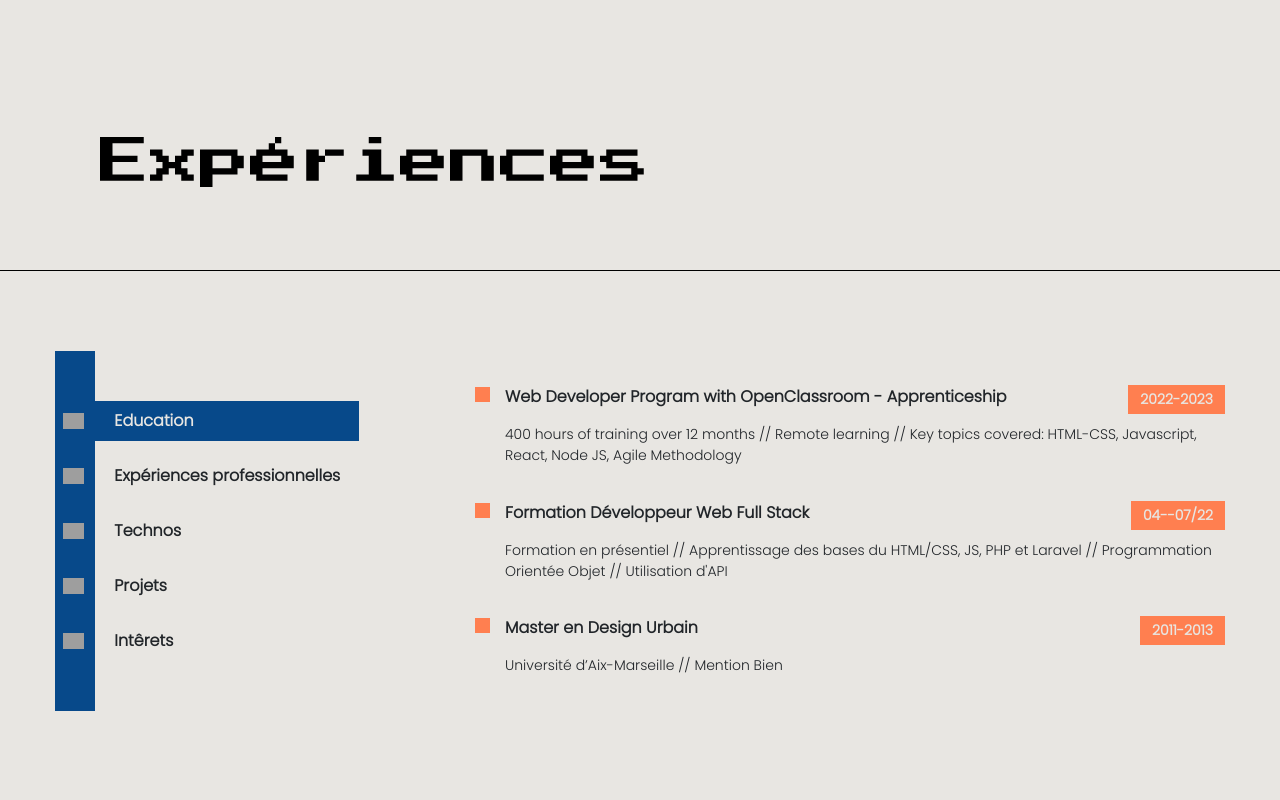
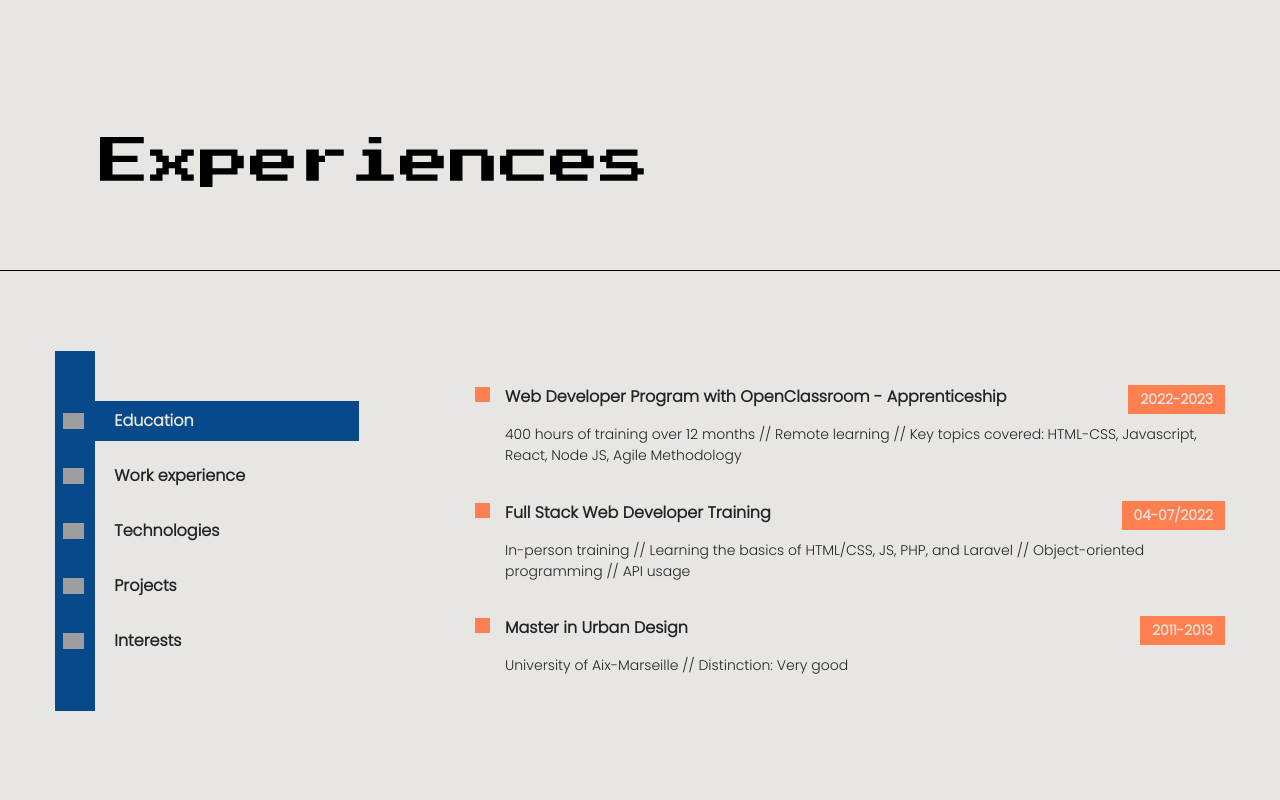
Before and after one commit to GabrielAmade/portfolio, a React (Create React App) app: page / in a window 1280 px wide. Shown: the part 1700-2500 px from the top of the page. Built offline with nearby package versions, Linux system fonts and the light colour scheme; grey boxes are pictures that could not be loaded.

Commit message:
traduction english resume

```diff
--- a/src/App.js
+++ b/src/App.js
@@ -18,5 +18,4 @@ function App() {
     </div>
   );
 }
-
 export default App;
--- a/src/PortfolioContainer/Home/Profile.jsx
+++ b/src/PortfolioContainer/Home/Profile.jsx
@@ -5,7 +5,7 @@ import "./Profile.css";
 import profilephoto from "../../assets/Home/profilephoto.jpg";
 import data_fr from "../../datas_fr.json";
 import data_en from "../../datas_en.json";
-import data_it from "../../datas_it.json"; // Importez les données en italien
+import data_it from "../../datas_it.json";
 
 const Profile = () => {
   const [language, setLanguage] = useState("fr");
--- a/src/PortfolioContainer/Resume/Resume.jsx
+++ b/src/PortfolioContainer/Resume/Resume.jsx
@@ -17,7 +17,7 @@ function Resume() {
     if (detectedLanguage === "fr" || detectedLanguage === "en" || detectedLanguage === "it") {
       setLanguage(detectedLanguage);
     } else {
-      setLanguage("en"); // Default to English if not supported
+      setLanguage("en");
     }
   }, []);
 
@@ -49,11 +49,11 @@ function Resume() {
   };
 
   const resumeBullets = [
-    { label: "Education", logoSrc: "education.svg" },
-    { label: "Expériences professionnelles", logoSrc: "work-history.svg" },
-    { label: "Technos", logoSrc: "programming-skills.svg" },
-    { label: "Projets", logoSrc: "projects.svg" },
-    { label: "Intêrets", logoSrc: "interests.svg" },
+    { label: data.bullet_name_1, logoSrc: "education.svg" },
+    { label: data.bullet_name_2, logoSrc: "work-history.svg" },
+    { label: data.bullet_name_3, logoSrc: "programming-skills.svg" },
+    { label: data.bullet_name_4, logoSrc: "projects.svg" },
+    { label: data.bullet_name_5, logoSrc: "interests.svg" },
   ];
 
   const programmingSkillsDetails = [
@@ -75,16 +75,14 @@ function Resume() {
           target="_blank"
           rel="noopener noreferrer"
         >
-          Créez la page d'accueil d'une agence de voyage
+          {data.project_name_1}
         </a>
       ),
       duration: { fromDate: "2020", toDate: "2021" },
       description: (
         <div className="project-container">
           <div className="project-description project-description-1">
-            Intégrer la maquette du site en HTML et CSS // Respecter le visuel
-            fourni // Rendre l’interface parfaitement responsive pour smartphone
-            et tablette
+            {data.project_details_1}
           </div>
           <div className="project-image project-image-1"></div>
         </div>
@@ -97,7 +95,7 @@ function Resume() {
           target="_blank"
           rel="noopener noreferrer"
         >
-          Créez une page web dynamique
+          {data.project_name_2}
         </a>
       ),
       duration: { fromDate: "2020", toDate: "2021" },
@@ -105,10 +103,7 @@ function Resume() {
       description: (
         <div className="project-container">
           <div className="project-description project-description-2">
-            Créer la page de présentation des travaux d'une architecte //
-            Ajouter une page de connexion de l'administrateur du site //
-            Afficher une fenêtre modale permettant d’ajouter et de supprimer de
-            nouveaux projets
+            {data.project_details_2}
           </div>
           <div className="project-image project-image-2"></div>
         </div>
@@ -122,16 +117,14 @@ function Resume() {
           target="_blank"
           rel="noopener noreferrer"
         >
-          Créez une application web de location immobilière
+          {data.project_name_3}
         </a>
       ),
       duration: { fromDate: "2020", toDate: "2021" },
       description: (
         <div className="project-container">
           <div className="project-description project-description-3">
-            Créer les pages et les composants du site // Mettre en place les
-            routes pour connecter ces pages // Ajouter des animations de
-            carrousel et de collapse
+            {data.project_details_3}
           </div>
           <div className="project-image project-image-3"></div>
         </div>
@@ -149,18 +142,16 @@ function Resume() {
       />
 
       <ResumeHeading
-        heading={"Formation Développeur Web Full Stack"}
-        subHeading={
-          "Formation en présentiel // Apprentissage des bases du HTML/CSS, JS, PHP et Laravel //  Programmation Orientée Objet // Utilisation d'API"
-        }
-        fromDate={"04-"}
-        toDate={"07/22"}
+        heading={data.studies_name_2}
+        subHeading={data.studies_details_2}
+        fromDate={data.studies_year_from_2}
+        toDate={data.studies_year_to_2}
       />
       <ResumeHeading
-        heading={"Master en Design Urbain"}
-        subHeading={"Université d’Aix-Marseille // Mention Bien"}
-        fromDate={"2011"}
-        toDate={"2013"}
+        heading={data.studies_name_3}
+        subHeading={data.studies_details_3}
+        fromDate={data.studies_year_from_3}
+        toDate={data.studies_year_to_3}
       />
     </div>,
 
@@ -168,25 +159,27 @@ function Resume() {
     <div className="resume-screen-container" key="work-experience">
       <div className="experience-container">
         <ResumeHeading
-          heading={"Santé Formapro // Développeur Web Full-Stack"}
-          subHeading={"Contrat en alternance d'un an"}
+          heading={data.work_experience_heading}
+          subHeading={data.work_experience_subheading}
           fromDate={"2022"}
           toDate={"Présent"}
         />
         <div className="experience-description">
           <span className="resume-description-text">
-            - Intégration de cours e-learning
+            {data.work_experience_list_1}
           </span>
           <br />
           <span className="resume-description-text">
-            - Création de nouvelles fonctionnalités en PHP pour la plateforme
+            {data.work_experience_list_2}
           </span>
           <br />
           <span className="resume-description-text">
-            - Gestion et création de sites Wordpress{" "}
+            {data.work_experience_list_3}
           </span>
           <br />
-          <span className="resume-description-text">- Réalisation d'audits et optimisation SEO des sites du groupe SFP Expansion </span>
+          <span className="resume-description-text">
+            {data.work_experience_list_4}
+          </span>
           <br />
         </div>
       </div>
@@ -227,16 +220,16 @@ function Resume() {
     /* Interests */
     <div className="resume-screen-container" key="interests">
       <ResumeHeading
-        heading="Écriture"
-        description="Ma passion pour les mots m'a guidé vers une expérience passionnante en tant que rédacteur indépendant pendant deux ans sur la plateforme Come up. J'ai eu le plaisir d'écrire des dizaines d'articles sur une variété de sujets, du bien-être au web marketing en passant par la photographie."
+        heading={data.hobby_title_1}
+        description={data.hobby_description_1}
       />
       <ResumeHeading
-        heading="Cinéma"
-        description="Je suis captivé par l'art cinématographique et ses histoires en mouvement, trouvant inspiration et évasion dans chaque scène."
+        heading={data.hobby_title_2}
+        description={data.hobby_description_2}
       />
       <ResumeHeading
-        heading="Voyages"
-        description="L'appel de l'aventure m'a conduit à vivre cinq ans à l'étranger, explorant plusieurs pays très différents (Australie, Nouvelle-Zélande, Bali, les îles Fidji, Thaïlande, Malaysie, Singapour, Écosse, Canada...) et découvrant une multitude de cultures."
+        heading={data.hobby_title_3}
+        description={data.hobby_description_3}
       />
     </div>,
   ];
@@ -283,7 +276,7 @@ function Resume() {
   return (
     <>
       <div id="experiences"></div>
-      <Heading title={"Expériences"} />
+      <Heading title={data.experiences} />
       <div className="resume-container screen-container">
         <div className="resume-content">
           <div className="resume-card">
--- a/src/datas_en.json
+++ b/src/datas_en.json
@@ -3,6 +3,9 @@
     "navbar_about_me": "About",
     "navbar_experiences": "Experiences",
     "navbar_contact": "Contact",
+
+
+
 
     "greeting": "Hello,",
     "tagline": "I am Gabriel, a full-stack web developer and passionate about SEO",
@@ -20,10 +23,63 @@
 
 
 
+
+
+    "experiences": "Experiences",
+
+    "bullet_name_1": "Education",
+    "bullet_name_2": "Work experience",
+    "bullet_name_3": "Technologies",
+    "bullet_name_4": "Projects",
+    "bullet_name_5": "Interests",
+
+
     "studies_name_1": "Web Developer Program with OpenClassroom - Apprenticeship",
     "studies_year_from_1": "2022",
     "studies_year_to_1": "2023",
-    "studies_details_1": "400 hours of training over 12 months // Remote learning // Key topics covered: HTML-CSS, Javascript, React, Node JS, Agile Methodology"
+    "studies_details_1": "400 hours of training over 12 months // Remote learning // Key topics covered: HTML-CSS, Javascript, React, Node JS, Agile Methodology",
+
+    "studies_name_2": "Full Stack Web Developer Training",
+    "studies_year_from_2": "04",
+    "studies_year_to_2": "07/2022",
+    "studies_details_2": "In-person training // Learning the basics of HTML/CSS, JS, PHP, and Laravel // Object-oriented programming // API usage",
+
+    "studies_name_3": "Master in Urban Design",
+    "studies_year_from_3": "2011",
+    "studies_year_to_3": "2013",
+    "studies_details_3": "University of Aix-Marseille // Distinction: Very good",
+
+    "work_experience_heading": "Santé Formapro // Full-Stack Web Developer",
+    "work_experience_subheading": "Apprenticeship for one year",
+    "work_experience_list_1": "- Integration of e-learning courses",
+    "work_experience_list_2": "- Creation of new PHP features for the platform",
+    "work_experience_list_3": "- Management and creation of WordPress sites",
+    "work_experience_list_4": "- SEO audits and optimization of sites for the SFP Expansion group",
+
+
+    "project_name_1": "Create a travel agency homepage with HTML & CSS",
+    "project_details_1": "Integrate the site's mockup in HTML and CSS // Respect the provided visuals // Make the interface fully responsive for smartphones and tablets",
+
+    "project_name_2": "Create a dynamic web page with JavaScript",
+    "project_details_2": "Create the page to present the architect's work // Add an administrator login page // Display a modal window to add and delete new projects",
+
+    "project_name_3": "Create a real estate rental web application with React",
+    "project_details_3": "Create the pages and components of the site // Set up routes to connect these pages // Add carousel and collapse animations",
+
+
+    "hobby_title_1": "Writing",
+    "hobby_description_1": "My passion for words led me to a thrilling experience as a freelance writer for two years on the Come up platform. I had the pleasure of writing dozens of articles on a variety of topics, from well-being to web marketing to photography.",
+
+    "hobby_title_2": "Cinema",
+    "hobby_description_2": "I am captivated by the art of cinema and its moving stories, finding inspiration and escape in every scene.",
+
+    "hobby_title_3": "Travel",
+    "hobby_description_3": "The call of adventure led me to live abroad for five years, exploring several very different countries (Australia, New Zealand, Bali, the Fiji Islands, Thailand, Malaysia, Singapore, Scotland, Canada...) and discovering a multitude of cultures."
+
+
+
+
+
 
 
 }
--- a/src/datas_fr.json
+++ b/src/datas_fr.json
@@ -2,6 +2,8 @@
     "navbar_about_me": "À Propos",
     "navbar_experiences": "Expériences",
     "navbar_contact": "Contact",
+
+
 
     "greeting": "Hello,",
     "tagline": "Je suis Gabriel, développeur web full-stack et passionné de SEO",
@@ -17,50 +19,63 @@
       "Toujours à l’affut des nouvelles technologies et des dernières avancées"
     ],
 
+
+
+
+    "experiences": "Expériences",
+
+    "bullet_name_1": "Diplômes",
+    "bullet_name_2": "Expériences professionnelles",
+    "bullet_name_3": "Technos",
+    "bullet_name_4": "Projets",
+    "bullet_name_5": "Intêrets",
+
     "studies_name_1": "Formation “Développeur Web” avec Open Classroom en Alternance",
     "studies_year_from_1": "2022",
     "studies_year_to_1": "2023",
     "studies_details_1": "400 heures de formation sur 12 mois // Formation en distancielle // Principales notions abordées : HTML-CSS, Javascript, React, Node JS, Méthode Agile",
 
+    "studies_name_2": "Formation Développeur Web Full Stack",
+    "studies_year_from_2": "04",
+    "studies_year_to_2": "07/2022",
+    "studies_details_2": "Formation en présentiel // Apprentissage des bases du HTML/CSS, JS, PHP et Laravel //  Programmation Orientée Objet // Utilisation d'API",
+
+    "studies_name_3": "Master en Design Urbain",
+    "studies_year_from_3": "2011",
+    "studies_year_to_3": "2013",
+    "studies_details_3": "Université d’Aix-Marseille // Mention Bien",
+
+    "work_experience_heading": "Santé Formapro // Développeur Web Full-Stack",
+    "work_experience_subheading": "Contrat en alternance d'un an",
+    "work_experience_list_1": "- Intégration de cours e-learning",
+    "work_experience_list_2": "- Création de nouvelles fonctionnalités en PHP pour la plateforme",
+    "work_experience_list_3": "- Gestion et création de sites Wordpress",
+    "work_experience_list_4": "- Réalisation d'audits et optimisation SEO des sites du groupe SFP Expansion",
 
 
-    "studies": [
-      {
-        "name1": "Formation “Développeur Web” avec Open Classroom en Alternance",
-        "years": "2022 - 2023",
-        "details": "400 heures de formation sur 12 mois // Formation en distancielle // Principales notions abordées : HTML-CSS, Javascript, React, Node JS, Méthode Agile"
-      },
-      {
-        "name": "Formation Développeur Web Full Stack",
-        "years": "04 - 07/2022",
-        "details": "Formation en présentiel // Apprentissage des bases du HTML/CSS, JS, PHP et Laravel //  Programmation Orientée Objet // Utilisation d'API"
-      },
-      {
-        "name": "Master en Design Urbain",
-        "years": "2011- 2013",
-        "details": "Université d’Aix-Marseille // Mention Bien"
-      }
-    ],
+    "project_name_1": "Créez la page d'accueil d'une agence de voyage avec HTML & CSS",
+    "project_details_1": "Intégrer la maquette du site en HTML et CSS // Respecter le visuel fourni // Rendre l’interface parfaitement responsive pour smartphone et tablette",
+
+    "project_name_2": "Créez une page web dynamique avec JavaScript",
+    "project_details_2": "Créer la page de présentation des travaux de l'architecte // Ajouter une page de connexion de l'administrateur du site // Afficher une fenêtre modale permettant d’ajouter et de supprimer de nouveaux projets",
+
+    "project_name_3": "Créez une application web de location immobilière avec React",
+    "project_details_3": "Créer les pages et les composants du site // Mettre en place les routes pour connecter ces pages // Ajouter des animations de carroussel et de collapse",
 
 
-    "projects": [
-      {
-        "name": "Créez la page d'accueil d'une agence de voyage avec HTML & CSS",
-        "details": "Intégrer la maquette du site en HTML et CSS // Respecter le visuel fourni // Rendre l’interface parfaitement responsive pour smartphone et tablette",
-        "skills" : "#html #css"
-      },
-      {
-        "name": "Créez une page web dynamique avec JavaScript",
-        "details": "Créer la page de présentation des travaux de l'architecte // Ajouter une page de connexion de l'administrateur du site // Afficher une fenêtre modale permettant d’ajouter et de supprimer de nouveaux projets",
-        "skills" : "#javascript"
-      },
-      {
-        "name": "Créez une application web de location immobilière avec React",
-        "details": "Créer les pages et les composants du site // Mettre en place les routes pour connecter ces pages // Ajouter des animations de carroussel et de collapse",
-        "skills" : "#react"
+    "hobby_title_1": "Écriture",
+    "hobby_description_1": "Ma passion pour les mots m'a guidé vers une expérience passionnante en tant que rédacteur indépendant pendant deux ans sur la plateforme Come up. J'ai eu le plaisir d'écrire des dizaines d'articles sur une variété de sujets, du bien-être au web marketing en passant par la photographie.",
 
-      }
-    ],
+    "hobby_title_2": "Cinéma",
+    "hobby_description_2": "Je suis captivé par l'art cinématographique et ses histoires en mouvement, trouvant inspiration et évasion dans chaque scène.",
+
+    "hobby_title_3": "Voyages",
+    "hobby_description_3": "L'appel de l'aventure m'a conduit à vivre cinq ans à l'étranger, explorant plusieurs pays très différents (Australie, Nouvelle-Zélande, Bali, les îles Fidji, Thaïlande, Malaysie, Singapour, Écosse, Canada...) et découvrant une multitude de cultures.",
+
+
+
+
+
 
 
       "testimonials": [
```
